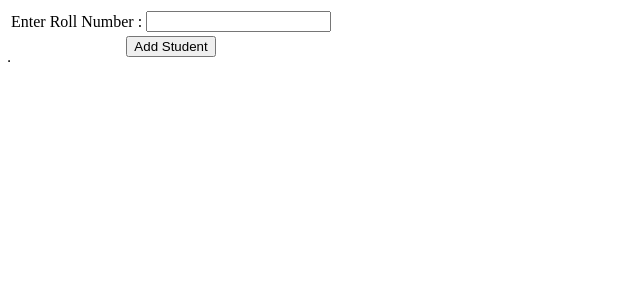
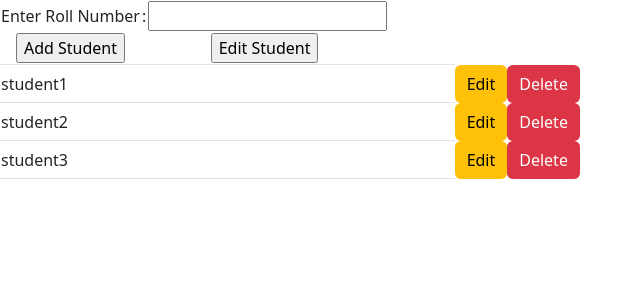
Before and after one commit to batanai777gw/CRUD-Operation-static-array-in-angular, an Angular app: page / in a window 1280 px wide. Shown: the top 300 px of the page, without its empty margins (0-643 px from the left). Built offline with nearby package versions, Linux system fonts and the light colour scheme.

Commit message:
finished-project

```diff
--- a/package.json
+++ b/package.json
@@ -19,6 +19,7 @@
     "@angular/platform-browser-dynamic": "^16.1.0",
     "@angular/router": "^16.1.0",
     "rxjs": "~7.8.0",
+    "sweetalert": "^2.1.2",
     "tslib": "^2.3.0",
     "zone.js": "~0.13.0"
   },
--- a/src/app/home/home.component.html
+++ b/src/app/home/home.component.html
@@ -2,17 +2,18 @@
     <tr>
         <td>Enter Roll Number</td>
         <td>:</td>
-        <td><input type="text" [(ngModel)]="StudentName"/></td>
+        <td><input type="text" [(ngModel)]="StudentName" /></td>
     </tr>
     <tr>
-        <td colspan="3" align="center"><input type="button" value="Add Student"
-            (click)="AddStudent()"
-            /></td>
+        <td colspan="1" align="center"><input type="button" value="Add Student" (click)="AddStudent()" /></td>
+        <td colspan="2" align="center"><input type="button" value="Edit Student" (click)="EditStudent()" /></td>
     </tr>
 </table>
 
-<table border="1">
-    <tr *ngFor="let stu of StudentArray">
+<table class="table table-bordered">
+    <tr *ngFor="let stu of StudentArray; let i = index"> <!--looping through the array of students-->
         <td>{{ stu }}</td>
+        <input type="button" (click)="selectStudent(i)" class="btn btn-warning" value="Edit" />
+        <input type="button" (click)="deleteStudent(i)" class="btn btn-danger" value="Delete" />
     </tr>
 </table>
--- a/src/app/home/home.component.ts
+++ b/src/app/home/home.component.ts
@@ -9,8 +9,9 @@ export class HomeComponent {
 
   StudentName = "";
 
+  selectedStudent = null;
   //an array of students
-  StudentArray : string[] = [];
+  StudentArray : string[] = ["student1", "student2", "student3" ];
 
   constructor() {}
 
@@ -19,6 +20,23 @@ export class HomeComponent {
   //method to add a student to the student array
   AddStudent(){
     this.StudentArray.push(this.StudentName);
-    this.StudentName = ""
+    this.StudentName = "";
+    alert("Student added successfully")
+  }
+
+  deleteStudent(i: any) {
+   if(confirm("Are you sure you want to delete")){
+    this.StudentArray.splice(i,1);
+   }
+  }
+
+  selectStudent(i: any){
+    this.selectStudent = i;
+    this.StudentName = this.StudentArray[i];
+    }
+
+  EditStudent(){
+    this.StudentArray[this.selectedStudent] = this.StudentName;
+    this.selectedStudent = null;
   }
 }
--- a/src/index.html
+++ b/src/index.html
@@ -6,6 +6,7 @@
   <base href="/">
   <meta name="viewport" content="width=device-width, initial-scale=1">
   <link rel="icon" type="image/x-icon" href="favicon.ico">
+  <link rel="stylesheet" href="https://cdn.jsdelivr.net/npm/bootstrap@5.2.3/dist/css/bootstrap.min.css"/>
 </head>
 <body>
   <app-root></app-root>
```
Also changed, not shown: 1 other file (tests, documents, lock files or other folders).
